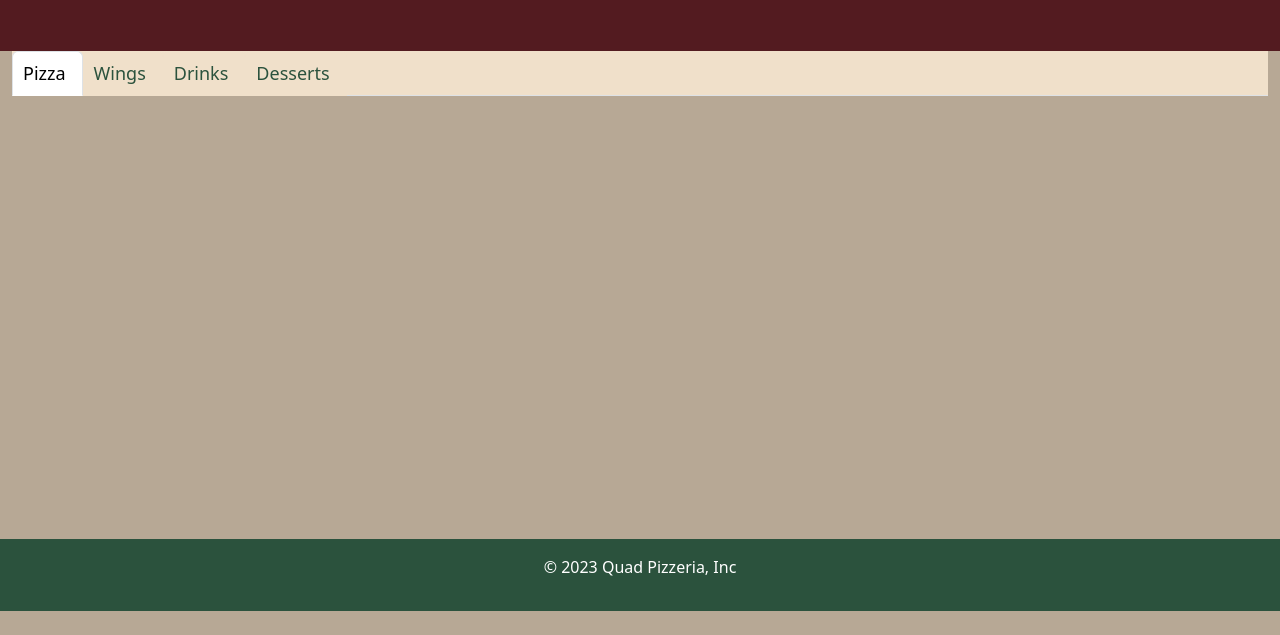
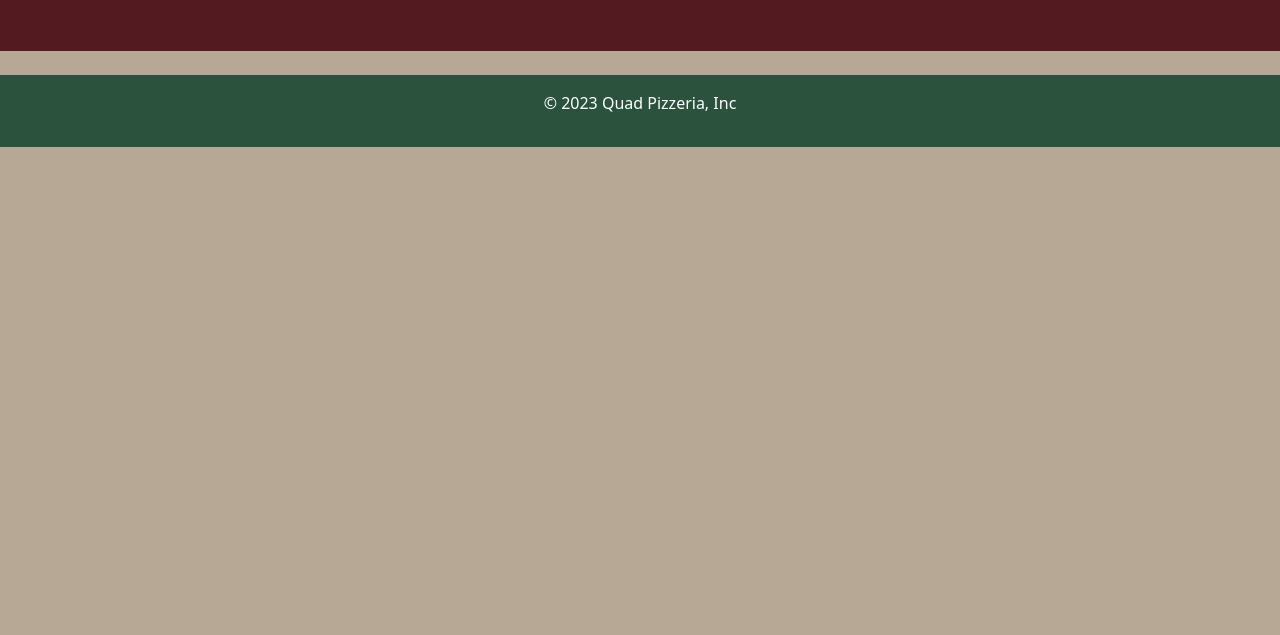
Before and after one commit to quaydrionb/quad-pizzeria, a plain HTML site: page menu.html in a window 1280 px wide. Shown: the part 165-800 px from the top of the page. Drawn offline with nearby package versions, Linux system fonts and the light colour scheme.

Commit message:
removed nav-tabs from menu.html

```diff
--- a/menu.html
+++ b/menu.html
@@ -20,37 +20,10 @@
     <h1 class="top-header mt-3 px-4">Menu</h1>
   </div>
 
-  <div class="container-fluid">
-    <nav class="menu-items">
-      <div class="nav nav-tabs" id="nav-tab" role="tablist">
-        <a class="nav-item nav-link active menu-items" id="nav-pizza-tab" data-toggle="tab" href="#nav-pizza" role="tab"
-          aria-controls="nav-pizza" aria-selected="true">Pizza</a>
-        <a class="nav-item nav-link menu-items" id="nav-wings-tab" data-toggle="tab" href="#nav-wings" role="tab"
-          aria-controls="nav-wings" aria-selected="false">Wings</a>
-        <a class="nav-item nav-link menu-items" id="nav-drinks-tab" data-toggle="tab" href="#nav-drinks" role="tab"
-          aria-controls="nav-drinks" aria-selected="false">Drinks</a>
-        <a class="nav-item nav-link menu-items" id="nav-desserts-tab" data-toggle="tab" href="#nav-desserts" role="tab"
-          aria-controls="nav-desserts" aria-selected="false">Desserts</a>
-      </div>
-    </nav>
-    <div class="tab-content" id="nav-tabContent">
-      <div class="tab-pane fade show active mb-5" id="nav-home" role="tabpanel" aria-labelledby="nav-pizza-tab">
-
-      </div>
-      <div class="tab-pane fade" id="nav-wings" role="tabpanel" aria-labelledby="nav-wings-tab">
-
-      </div>
-      <div class="tab-pane fade" id="nav-drinks" role="tabpanel" aria-labelledby="nav-drinks-tab">
-
-      </div>
-      <div class="tab-pane fade" id="nav-desserts" role="tabpanel" aria-labelledby="nav-desserts-tab">
-
-      </div>
-    </div>
-  </div>
 
 
-  <footer class=" fixed-bottom py-3 my-4">
+
+  <footer class="py-3 my-4">
     <p class="text-white text-center ">© 2023 Quad Pizzeria, Inc</p>
   </footer>
 
```
